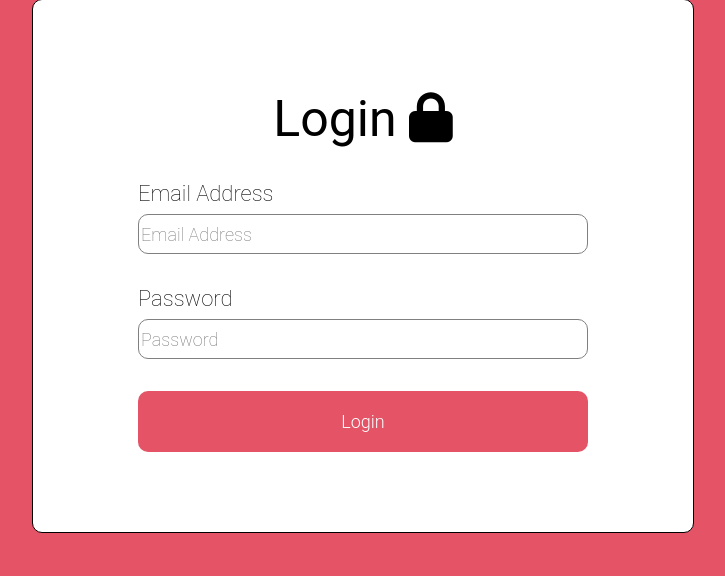
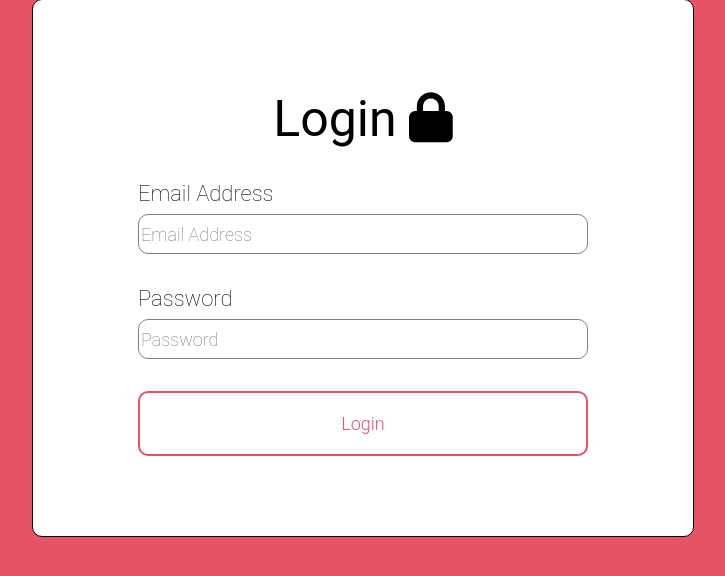
Before and after one commit to Nikhil-Nandam/Movie-Ticket-Booking, a PHP site: page /login.html in a window 1280 px wide, with the pointer over the restyled element. Shown: the part 161-737 px from the top of the page, without its empty margins (277-1002 px from the left). Run offline with PHP 8.4, Linux system fonts and the light colour scheme; some libraries are stand-ins or nearby versions.

Commit message:
add hover effect to submit button in login page

```diff
--- a/css/style.css
+++ b/css/style.css
@@ -28,6 +28,15 @@ label {
     padding: 20px;
     cursor: pointer;
     width: 100%;
+    /* box-sizing: border-box; */
+}
+
+#submit:hover {
+    border: 2px solid rgb(229, 83, 103);
+    background-color: white;
+    color:rgb(229, 83, 103);
+    transition: 0.5s;
+    /* box-sizing: border-box; */
 }
 
 .container {
```
